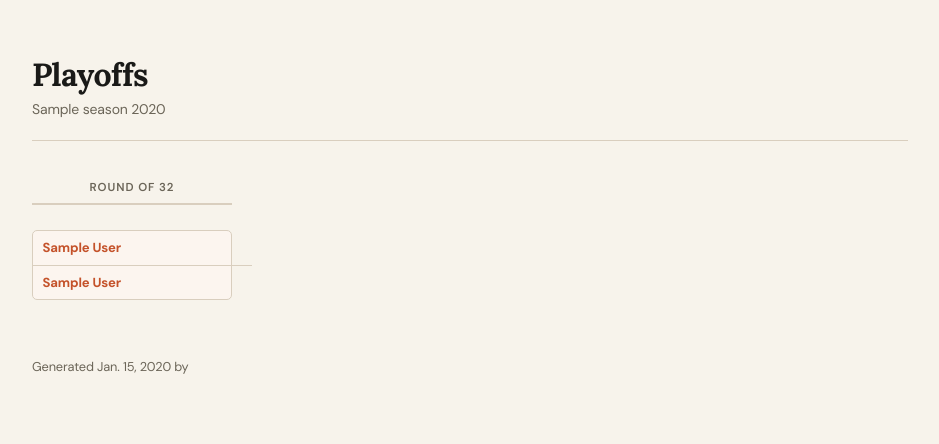
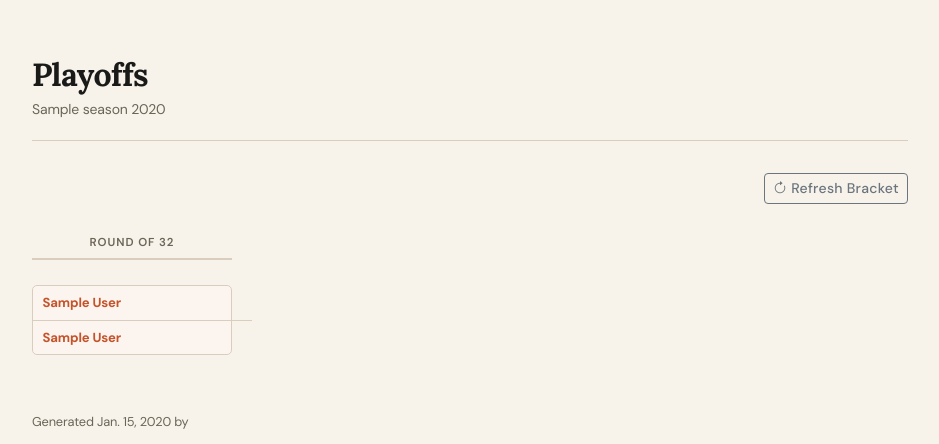
Before and after one commit to brandgor7/tennis_league, a Django app: a page that uses templates/playoffs/bracket.html in a window 1280 px wide. Shown: the part 65-509 px from the top of the page, without its empty margins (170-1109 px from the left). Run offline with Django 5.2, Linux system fonts and the light colour scheme; a user stored in the database is signed in; tables that the repository leaves empty hold one stand-in row (values such as "Sample post").

Commit message:
Add admin Refresh Bracket button to playoff bracket page
Staff-only POST endpoint deletes the existing bracket (cascading to all
playoff slots and matches) and regenerates the draw from current standings.
The existing first-round scheduled_date is detected and preserved so round
dates are carried over after a refresh.

Co-Authored-By: Claude Sonnet 4.6 <noreply@anthropic.com>

```diff
--- a/leagues/urls.py
+++ b/leagues/urls.py
@@ -3,7 +3,7 @@ from django.urls import path
 from . import views
 from standings.views import StandingsView
 from matches.views import MatchupsView, ResultsView
-from playoffs.views import PlayoffListView, PlayoffBracketView
+from playoffs.views import PlayoffListView, PlayoffBracketView, PlayoffBracketRefreshView
 
 app_name = 'leagues'
 
@@ -16,5 +16,6 @@ urlpatterns = [
     path('seasons/<slug:slug>/results/', ResultsView.as_view(), name='results'),
     path('seasons/<slug:slug>/playoffs/', PlayoffListView.as_view(), name='playoffs'),
     path('seasons/<slug:slug>/playoffs/<int:tier>/', PlayoffBracketView.as_view(), name='playoffs_tier'),
+    path('seasons/<slug:slug>/playoffs/<int:tier>/refresh/', PlayoffBracketRefreshView.as_view(), name='playoffs_tier_refresh'),
     path('seasons/<slug:slug>/players/<str:username>/', views.SeasonPlayerDetailView.as_view(), name='player_detail'),
 ]
--- a/playoffs/views.py
+++ b/playoffs/views.py
@@ -1,9 +1,13 @@
+from django.contrib import messages
+from django.contrib.auth.decorators import login_required
 from django.core.exceptions import PermissionDenied
 from django.shortcuts import get_object_or_404, redirect
+from django.utils.decorators import method_decorator
+from django.views import View
 from django.views.generic import TemplateView
 
 from leagues.models import Season
-from .generator import _ROUND_SEQUENCE
+from .generator import _ROUND_SEQUENCE, generate_bracket
 from .models import PlayoffBracket
 from matches.models import Match
 
@@ -113,3 +117,26 @@ class PlayoffBracketView(TemplateView):
             'num_rounds': len(rounds_data),
         })
         return ctx
+
+
+@method_decorator(login_required, name='dispatch')
+class PlayoffBracketRefreshView(View):
+    def post(self, request, slug, tier):
+        if not request.user.is_staff:
+            raise PermissionDenied
+        season = get_object_or_404(Season.objects.prefetch_related('tiers'), slug=slug)
+        bracket = get_object_or_404(PlayoffBracket, season=season, tier=tier)
+
+        # Preserve the start date from the first-round matches if dates were assigned
+        first_slot = bracket.slots.select_related('match').order_by('bracket_position').first()
+        start_date = first_slot.match.scheduled_date if first_slot else None
+
+        bracket.delete()  # cascades to PlayoffSlot → Match
+
+        try:
+            generate_bracket(season, tier, request.user, start_date=start_date)
+            messages.success(request, f'{season.tier_name(tier)} bracket refreshed from current standings.')
+        except ValueError as e:
+            messages.error(request, str(e))
+
+        return redirect('leagues:playoffs_tier', slug=slug, tier=tier)
--- a/templates/playoffs/bracket.html
+++ b/templates/playoffs/bracket.html
@@ -123,14 +123,27 @@
   <p class="page-meta">{{ season }}</p>
 </div>
 
-{% if multi_tier %}
-<div class="d-flex gap-2 mb-4">
+{% if multi_tier or user.is_staff %}
+<div class="d-flex align-items-center flex-wrap gap-2 mb-4">
+  {% if multi_tier %}
   {% for t, t_name in tier_nav %}
   <a href="{% url 'leagues:playoffs_tier' season.slug t %}"
      class="btn btn-sm {% if t == tier %}btn-primary{% else %}btn-outline-primary{% endif %}">
     {{ t_name }}
   </a>
   {% endfor %}
+  {% endif %}
+
+  {% if user.is_staff %}
+  <form method="post" action="{% url 'leagues:playoffs_tier_refresh' season.slug tier %}"
+        class="ms-auto"
+        onsubmit="return confirm('Refresh the {{ tier_name }} bracket from current standings?\n\nThis will delete all existing playoff matches for this tier and regenerate the draw.');">
+    {% csrf_token %}
+    <button type="submit" class="btn btn-sm btn-outline-secondary">
+      <i class="bi bi-arrow-clockwise me-1"></i>Refresh Bracket
+    </button>
+  </form>
+  {% endif %}
 </div>
 {% endif %}
 
```
